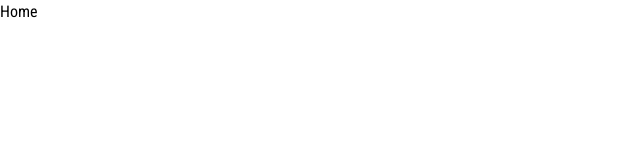
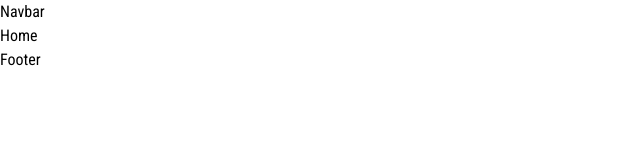
Before and after one commit to LupoNetn/Ford-X, a React (Vite) app: page / in a window 1280 px wide. Shown: the top 160 px of the page, without its empty margins (0-640 px from the left). Built offline with nearby package versions, Linux system fonts and the light colour scheme; a web font is replaced by a local one.

Commit message:
finished project setup, file,theme and folder structure

```diff
--- a/src/App.jsx
+++ b/src/App.jsx
@@ -1,26 +1,30 @@
-import React from 'react'
-import { BrowserRouter,Routes,Route} from 'react-router-dom'
+import React from "react";
+import { BrowserRouter, Routes, Route } from "react-router-dom";
 
-import HomePage from './pages/HomePage'
-import About from './pages/About'
-import Contact from './pages/Contact'
-import Services from './pages/Services'
-import NotFound from './pages/NotFound'
+//Routes Imports
+import Layout from "./PagesLayout/Layout";
+import HomePage from "./pages/HomePage";
+import About from "./pages/About";
+import Contact from "./pages/Contact";
+import Services from "./pages/Services";
+import NotFound from "./pages/NotFound";
 
 const App = () => {
   return (
     <>
-     <BrowserRouter>
-      <Routes>
-        <Route path='/' element={<HomePage />}/>
-        <Route path='/about' element={<About />}/>
-        <Route path='/contact' element={<Contact />}/>
-        <Route path='/services' element={<Services />}/>
-        <Route path='*' element={<NotFound />}/>
-      </Routes>
-     </BrowserRouter>
+      <BrowserRouter>
+        <Routes>
+          <Route path="/" element={<Layout />}>
+            <Route index element={<HomePage />} />
+            <Route path="/about" element={<About />} />
+            <Route path="/contact" element={<Contact />} />
+            <Route path="/services" element={<Services />} />
+            <Route path="*" element={<NotFound />} />
+          </Route>
+        </Routes>
+      </BrowserRouter>
     </>
-  )
-}
+  );
+};
 
-export default App
+export default App;
--- /dev/null
+++ b/src/PagesLayout/Footer.jsx
@@ -0,0 +1,9 @@
+import React from 'react'
+
+const Footer = () => {
+  return (
+    <div>Footer</div>
+  )
+}
+
+export default Footer
--- /dev/null
+++ b/src/PagesLayout/Layout.jsx
@@ -0,0 +1,24 @@
+import React from 'react'
+import Navbar from './Navbar'
+import Footer from './Footer'
+import { Outlet } from 'react-router-dom'
+
+const Layout = () => {
+  return (
+   <>
+    <div>
+      <header>
+        <Navbar />
+      </header>
+      <main>
+        <Outlet />
+      </main>
+      <footer>
+        <Footer />
+      </footer>
+    </div>
+   </>
+  )
+}
+
+export default Layout
--- /dev/null
+++ b/src/PagesLayout/Navbar.jsx
@@ -0,0 +1,11 @@
+import React from 'react'
+
+const Navbar = () => {
+  return (
+    <div>
+      Navbar
+    </div>
+  )
+}
+
+export default Navbar
```
